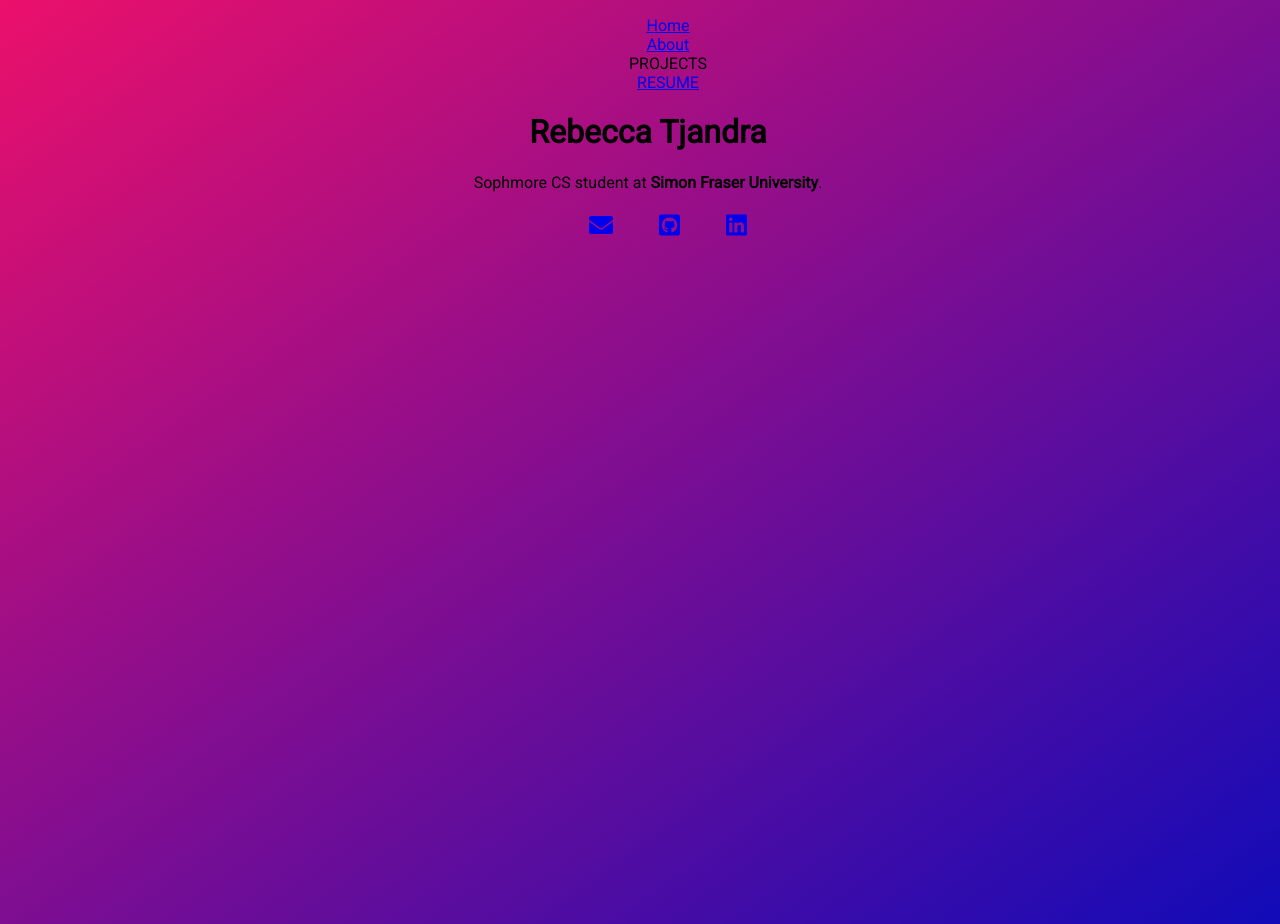
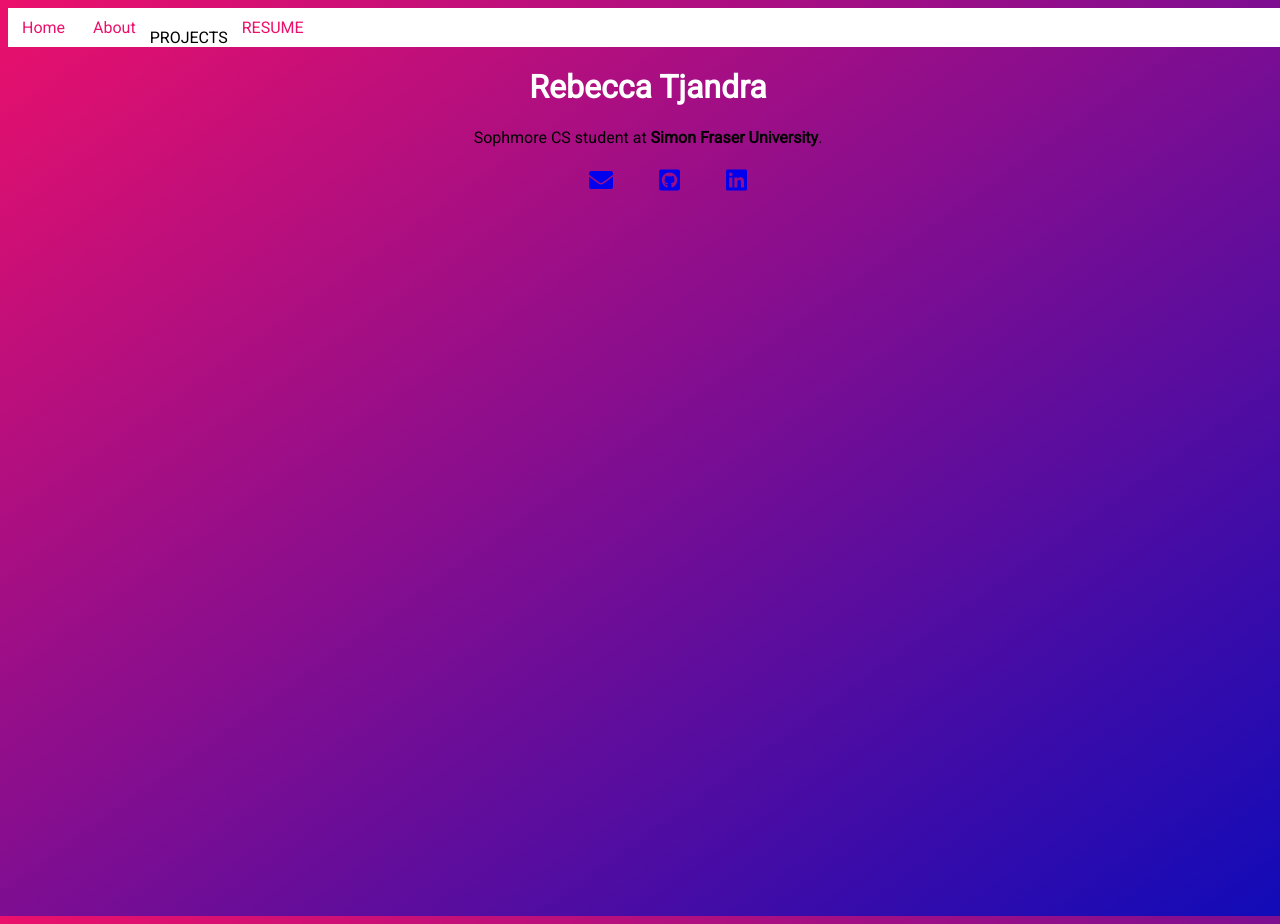
Before and after one commit to rebaka/rebaka.github.io, a Jekyll site: the page index.html, which Jekyll copies as it is, in a window 1280 px wide. Built offline with Jekyll 4.4.1, drawn with Linux system fonts in a browser that asks for light colours; nearby versions of some CDN libraries.

Commit message:
Update main.css

```diff
--- a/css/main.css
+++ b/css/main.css
@@ -12,7 +12,30 @@
 
 .navlinks { /*nav*/
 	list-style-type: none;
-	text-align: center;
+	margin: 0;
+	padding: 0;
+	overflow: hidden;
+	background-color: white;
+}
+
+.navlinks li {
+	float: left;
+	display: inline;
+}
+
+.navlinks li a {
+	display: block;
+	color: #eb106b;
+	padding: 10px 14px;
+	text-decoration: none;
+}
+
+.navlinks li a:hover {
+  color: white;
+}
+
+h1{
+	color: white;
 }
 
 .description{
```
